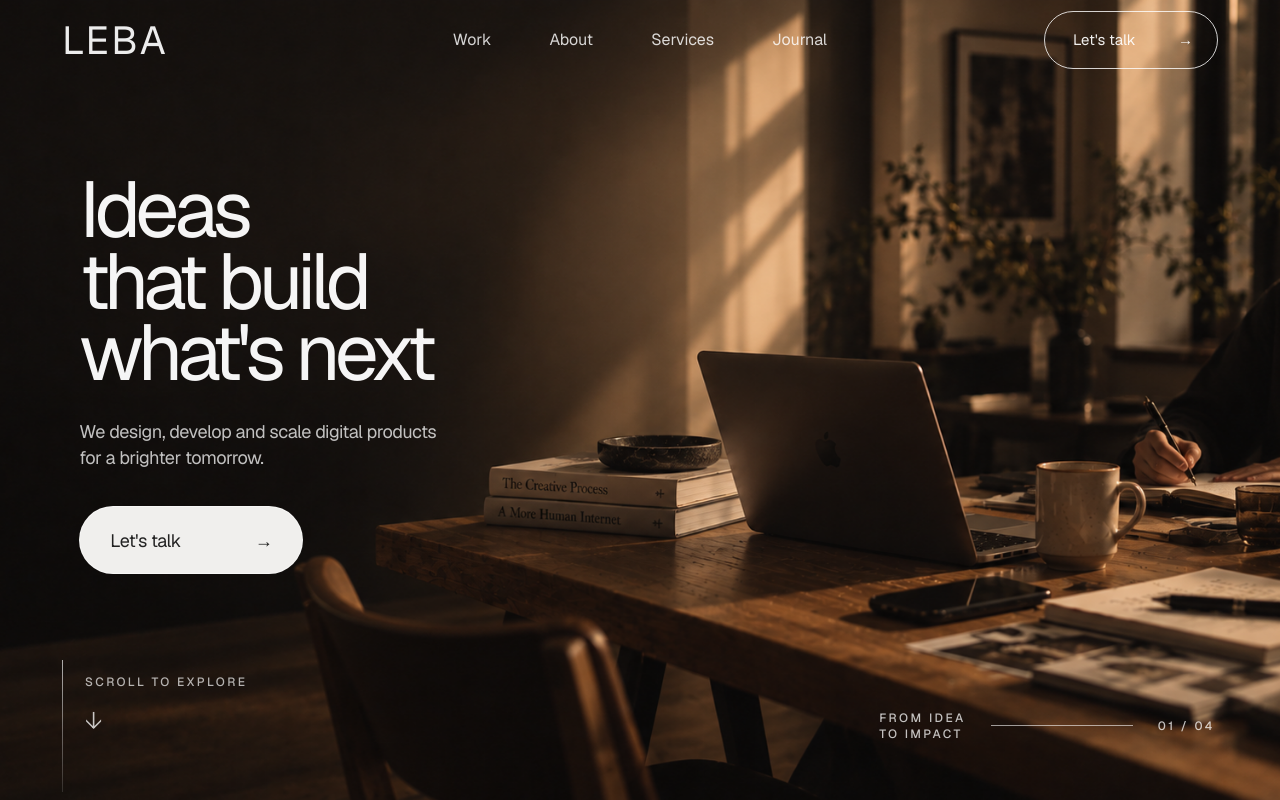
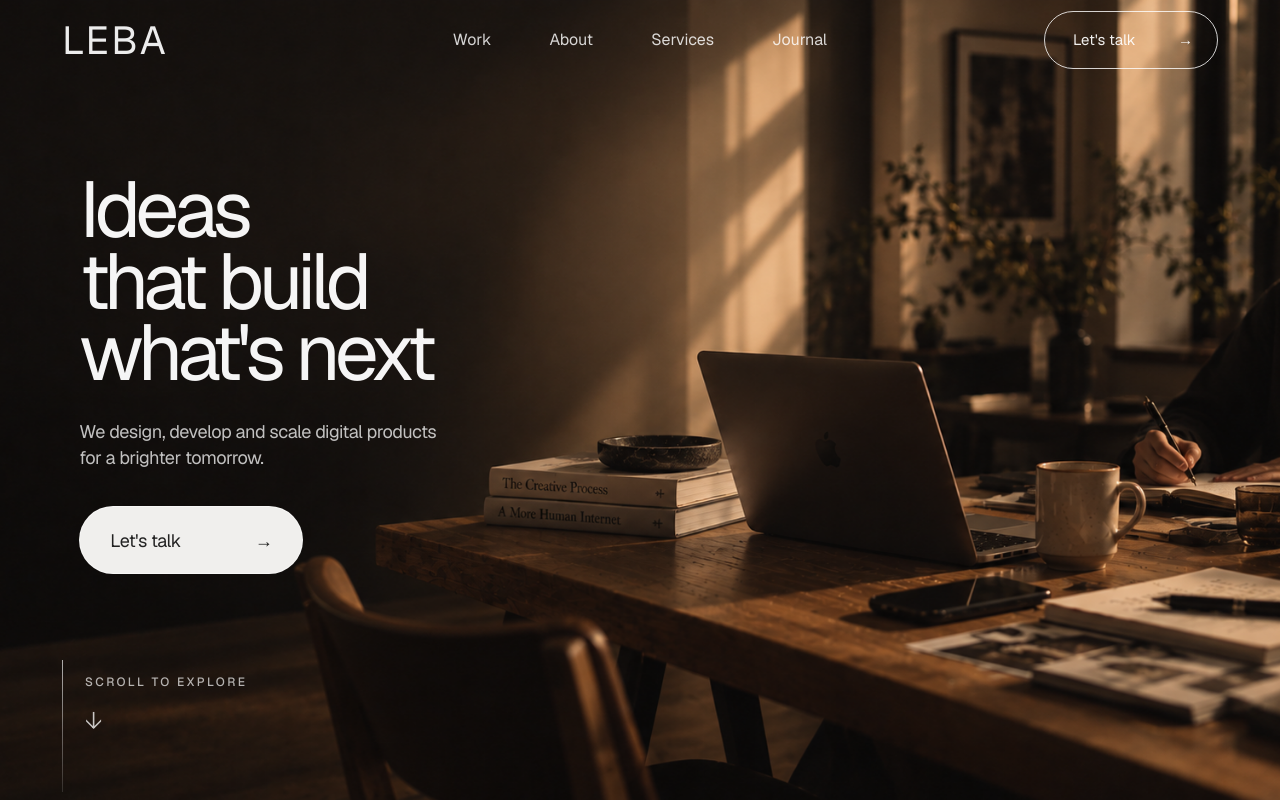
Before and after one commit to NicolasLlanos8799/weareleba, a Next.js app: page / in a window 1280 px wide. Built offline with nearby package versions, Linux system fonts and the light colour scheme.

Commit message:
refactor: remove hero system caption

```diff
--- a/components/sections/Hero.tsx
+++ b/components/sections/Hero.tsx
@@ -33,12 +33,6 @@ export function Hero() {
             <span className="hero-scroll-arrow">↓</span>
           </div>
         </div>
-
-        <div className="hero-system-caption" aria-hidden="true">
-          <span className="technical hero-system-copy">FROM IDEA<br />TO IMPACT</span>
-          <span className="hero-caption-rule" />
-          <span className="technical">01 / 04</span>
-        </div>
       </div>
     </section>
   );
```
